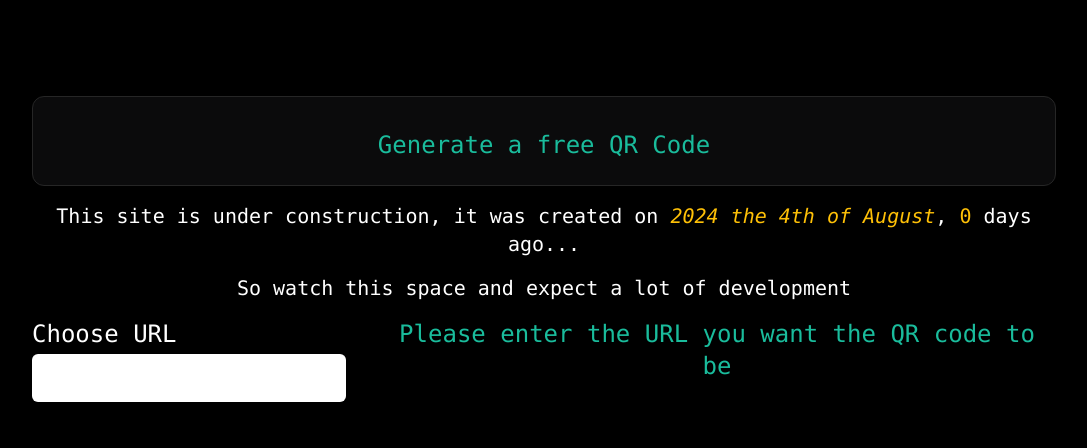
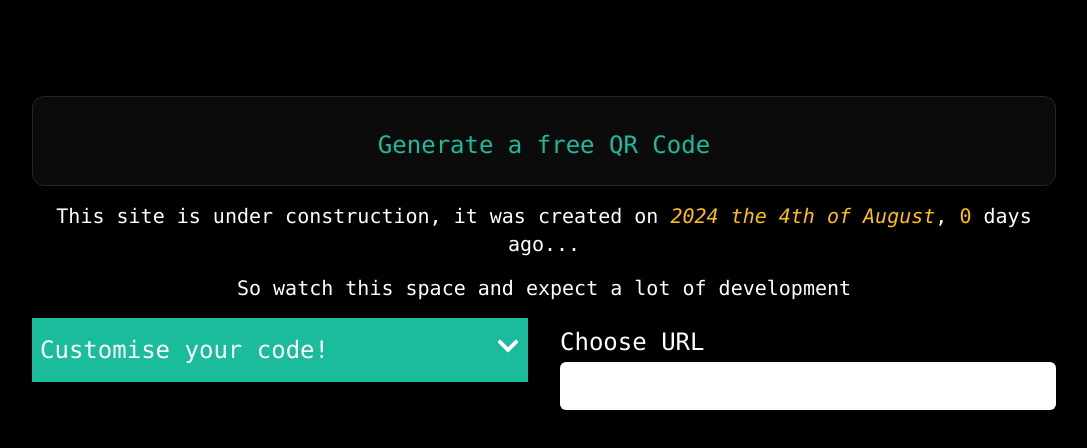
Before and after one commit to AidanLDev/free-qr-gen, a Next.js app: page / in a window 1280 px wide. Shown: the top 448 px of the page, without its empty margins (96-1183 px from the left). Built offline with nearby package versions, Linux system fonts and the light colour scheme.

Commit message:
Collapse and size

```diff
--- a/package.json
+++ b/package.json
@@ -19,7 +19,10 @@
     "next-sitemap": "^4.2.3",
     "qrcode.react": "^3.1.0",
     "react": "^18",
+    "react-collapsible": "^2.10.0",
+    "react-colorful": "^5.6.1",
     "react-dom": "^18",
+    "react-icons": "^5.2.1",
     "react-toastify": "^10.0.5"
   },
   "devDependencies": {
--- a/src/app/components/QRCodeSvg.tsx
+++ b/src/app/components/QRCodeSvg.tsx
@@ -13,7 +13,7 @@ export default function QRCodeSvg({
 }: IQrCodeSvgProps) {
   const qrImageSettings = image && imageSettings ? imageSettings : undefined
   return (
-    <div ref={svgRef}>
+    <div ref={svgRef} className="self-center">
       <QRCodeSVG
         value={url}
         size={size || 128}
--- /dev/null
+++ b/src/app/components/form/NumberInput.tsx
@@ -0,0 +1,44 @@
+import { INumberInputProps } from '@/app/types'
+import React from 'react'
+
+export default function NumberInput({
+  min,
+  max,
+  id,
+  label,
+  value,
+  setValue,
+  inputClassName,
+  containerClassName,
+  setFocus,
+}: INumberInputProps) {
+  return (
+    <div
+      className={`${
+        containerClassName ? containerClassName : ''
+      } flex flex-col gap-1`}
+    >
+      <label htmlFor={id}>{label}</label>
+      <input
+        id={id}
+        value={value}
+        onChange={(e) => {
+          if (min && max) {
+            if (Number(e.target.value) > max || Number(e.target.value) < min) {
+              return
+            }
+          }
+          setValue(Number(e.target.value))
+        }}
+        className={`${
+          inputClassName ? inputClassName : ''
+        } text-black px-1 py-2 rounded-md focus:border-primary focus:outline-primary focus-within:border-primary focus-within:outline-primary`}
+        type="number"
+        onFocus={() => setFocus && setFocus(true)}
+        onBlur={() => setFocus && setFocus(false)}
+        min={min}
+        max={max}
+      />
+    </div>
+  )
+}
--- a/src/app/components/form/QRInfoForm.tsx
+++ b/src/app/components/form/QRInfoForm.tsx
@@ -5,10 +5,17 @@ import TextInput from '@/app/components/form/TextInput'
 import QRCodeSvg from '../QRCodeSvg'
 import Button from './Button'
 import { toast } from 'react-toastify'
+import Collapsible from 'react-collapsible'
+import { FaChevronDown } from 'react-icons/fa'
+import Input from '@/app/components/form/TextInput'
+import NumberInput from './NumberInput'
 
 export default function QRInfoForm() {
   const [url, setUrl] = useState('')
   const svgRef: MutableRefObject<HTMLDivElement | null> = useRef(null)
+  const [isOptionsOpen, setIsOptionsOpen] = useState(false)
+  const [size, setSize] = useState(128)
+
   const handleDownloadQrCode = () => {
     if (!svgRef) {
       return
@@ -31,26 +38,59 @@ export default function QRInfoForm() {
     document.body.removeChild(downloadLink)
     toast('Downloading QR Code', { type: 'success' })
   }
+  const collapseHeader = (
+    <div className="flex justify-between p-2">
+      Customise your code!
+      <div
+        className={`transform transition-transform duration-500 ${
+          isOptionsOpen ? 'rotate-180' : ''
+        }`}
+      >
+        <FaChevronDown />
+      </div>
+    </div>
+  )
+
+  const customstaiseForm = (
+    <div>
+      <NumberInput
+        id="size"
+        label="size"
+        min={1}
+        max={1000}
+        value={size}
+        setValue={setSize}
+      />
+    </div>
+  )
+
   return (
     <div className="flex justify-evenly gap-8 flex-col sm:flex-row">
-      <TextInput
-        id="url-input"
-        label="Choose URL"
-        value={url}
-        setValue={setUrl}
-      />
+      <div className="sm:w-1/2 w-full text-center">
+        <Collapsible
+          trigger={collapseHeader}
+          triggerClassName="trigger-closed"
+          triggerOpenedClassName="trigger-open"
+          onOpening={() => setIsOptionsOpen(true)}
+          onClosing={() => setIsOptionsOpen(false)}
+        >
+          {customstaiseForm}
+        </Collapsible>
+        <p></p>
+      </div>
       <div
-        className={`${
-          url ? 'flex flex-col justify-center items-center gap-8' : ''
+        className={`sm:w-1/2 w-full  ${
+          url ? 'flex flex-col justify-center gap-8' : ''
         }`}
       >
-        {url ? (
-          <QRCodeSvg url={url} svgRef={svgRef} />
-        ) : (
-          <p className="text-l text-center text-primary">
-            Please enter the URL you want the QR code to be
-          </p>
-        )}
+        <TextInput
+          id="url-input"
+          label="Choose URL"
+          value={url}
+          setValue={setUrl}
+          containerClassName="py-2"
+        />
+        {url && <QRCodeSvg url={url} svgRef={svgRef} size={size} />}
         {url && (
           <Button label="Download QR Code" onClick={handleDownloadQrCode} />
         )}
--- a/src/app/globals.css
+++ b/src/app/globals.css
@@ -6,6 +6,10 @@
   --foreground-rgb: 255, 255, 255;
   --background-start-rgb: 0, 0, 0;
   --background-end-rgb: 0, 0, 0;
+  --primary: #1abc9c;
+  --secondary: #ffc107;
+  --primaryDark: #0c9177;
+  --secondaryDark: #d19d02;
 }
 
 body {
@@ -25,5 +29,38 @@ body {
 }
 
 .link-style {
-  @apply text-primary hover:underline transition-all duration-700
+  @apply text-primary hover:underline transition-all duration-700;
 }
+
+/* Accordion class */
+.Collapsible__trigger {
+  background: var(--primary);
+  width: 100%;
+  display: inline-block;
+  padding: 0.5rem 0;
+}
+
+Copy.rotate-180 {
+  transform: rotate(180deg);
+}
+
+.picker {
+  position: relative;
+}
+
+.swatch {
+  width: 28px;
+  height: 28px;
+  border-radius: 8px;
+  border: 3px solid #fff;
+  box-shadow: 0 0 0 1px rgba(0, 0, 0, 0.1), inset 0 0 0 1px rgba(0, 0, 0, 0.1);
+  cursor: pointer;
+}
+
+.popover {
+  position: absolute;
+  top: calc(100% + 2px);
+  left: 0;
+  border-radius: 9px;
+  box-shadow: 0 6px 12px rgba(0, 0, 0, 0.15);
+}
```
Also changed, not shown: src/app/types.ts (+12 -0 lines), 1 other file (tests, documents, lock files or other folders).
